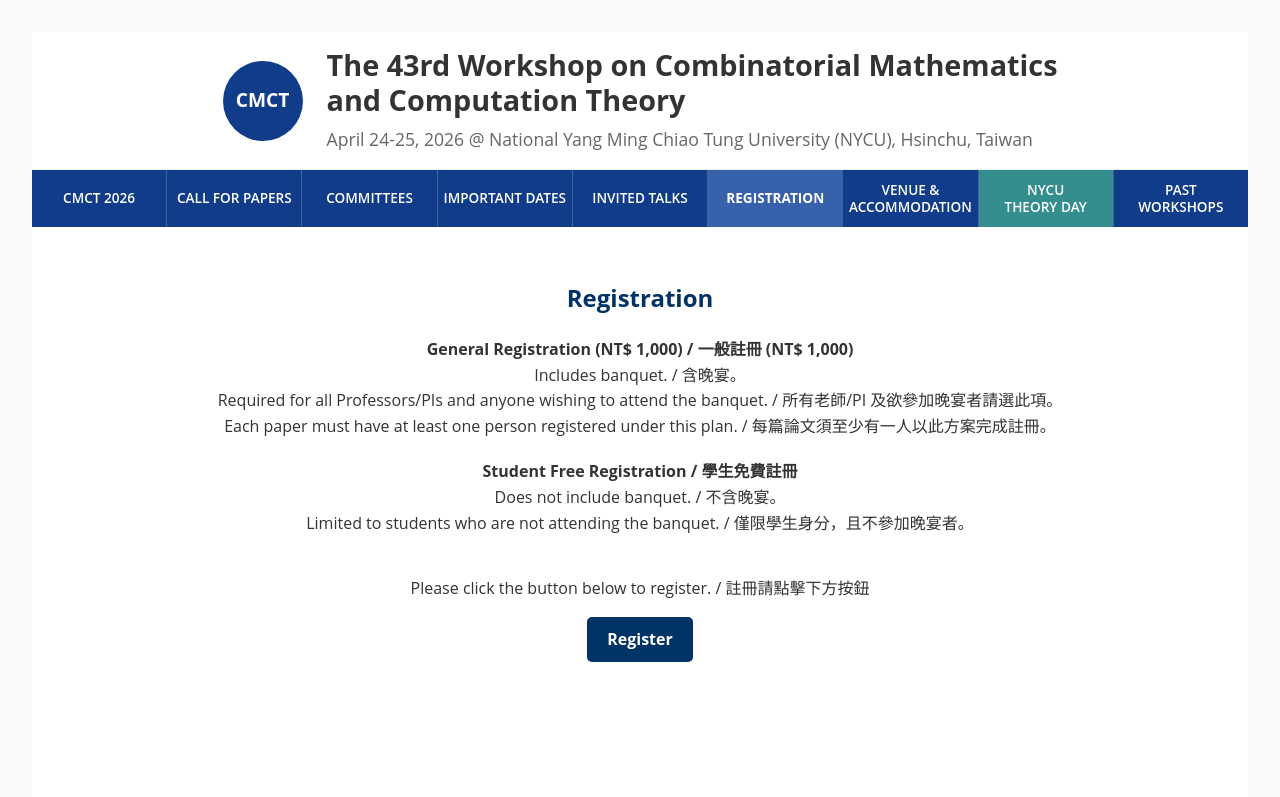
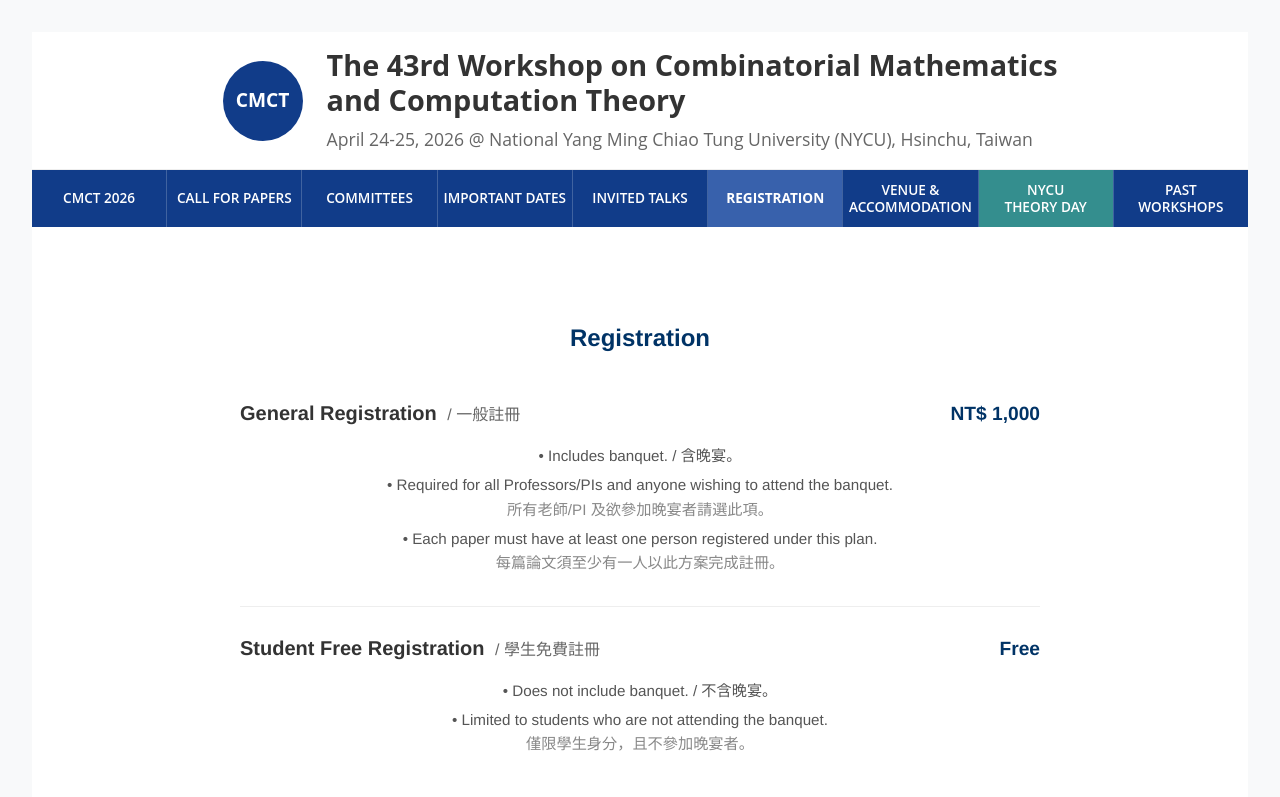
Before and after one commit to cmct-2026/cmct-2026.github.io, a React (Vite) app: page /#/registration in a window 1280 px wide. Shown: the top 797 px of the page. Built offline with nearby package versions, Linux system fonts and the light colour scheme.

Commit message:
[Update] registration page style

```diff
--- a/src/pages/Registration.jsx
+++ b/src/pages/Registration.jsx
@@ -1,23 +1,48 @@
 
 const Registration = () => {
     return (
-        <div>
-            <h2 style={{ color: '#003366' }}>Registration</h2>
-            <p>
-                <strong>General Registration (NT$ 1,000) / 一般註冊 (NT$ 1,000)</strong><br />
-                Includes banquet. / 含晚宴。<br />
-                Required for all Professors/PIs and anyone wishing to attend the banquet. / 所有老師/PI 及欲參加晚宴者請選此項。<br />
-                Each paper must have at least one person registered under this plan. / 每篇論文須至少有一人以此方案完成註冊。
-            </p>
+        <div style={{ maxWidth: '800px', margin: '0 auto', padding: '40px 20px', fontFamily: '"Helvetica Neue", Helvetica, Arial, sans-serif' }}>
+            <h2 style={{ color: '#003366', marginBottom: '40px' }}>Registration</h2>
 
-            <p style={{ marginTop: '20px' }}>
-                <strong>Student Free Registration / 學生免費註冊</strong><br />
-                Does not include banquet. / 不含晚宴。<br />
-                Limited to students who are not attending the banquet. / 僅限學生身分，且不參加晚宴者。
-            </p>
+            <div style={{ marginBottom: '50px' }}>
+                {/* General Registration */}
+                <div style={{
+                    borderBottom: '1px solid #eee',
+                    paddingBottom: '25px',
+                    marginBottom: '25px'
+                }}>
+                    <div style={{ display: 'flex', justifyContent: 'space-between', alignItems: 'baseline', flexWrap: 'wrap', gap: '10px' }}>
+                        <h3 style={{ margin: '0 0 10px 0', color: '#333', fontSize: '1.25rem' }}>
+                            General Registration <span style={{ fontWeight: 'normal', color: '#666', fontSize: '1rem', marginLeft: '5px' }}>/ 一般註冊</span>
+                        </h3>
+                        <span style={{ fontSize: '1.2rem', fontWeight: 'bold', color: '#003366' }}>NT$ 1,000</span>
+                    </div>
+                    <div style={{ color: '#555', lineHeight: '1.6', fontSize: '0.95rem' }}>
+                        <p style={{ margin: '5px 0' }}>• Includes banquet. / 含晚宴。</p>
+                        <p style={{ margin: '5px 0' }}>• Required for all Professors/PIs and anyone wishing to attend the banquet. <br /><span style={{ color: '#888' }}>所有老師/PI 及欲參加晚宴者請選此項。</span></p>
+                        <p style={{ margin: '5px 0' }}>• Each paper must have at least one person registered under this plan. <br /><span style={{ color: '#888' }}>每篇論文須至少有一人以此方案完成註冊。</span></p>
+                    </div>
+                </div>
 
-            <div style={{ textAlign: 'center', marginTop: '40px' }}>
-                <p style={{ marginBottom: '15px' }}>Please click the button below to register. / 註冊請點擊下方按鈕</p>
+                {/* Student Registration */}
+                <div style={{ paddingBottom: '25px', marginBottom: '25px' }}>
+                    <div style={{ display: 'flex', justifyContent: 'space-between', alignItems: 'baseline', flexWrap: 'wrap', gap: '10px' }}>
+                        <h3 style={{ margin: '0 0 10px 0', color: '#333', fontSize: '1.25rem' }}>
+                            Student Free Registration <span style={{ fontWeight: 'normal', color: '#666', fontSize: '1rem', marginLeft: '5px' }}>/ 學生免費註冊</span>
+                        </h3>
+                        <span style={{ fontSize: '1.2rem', fontWeight: 'bold', color: '#003366' }}>Free</span>
+                    </div>
+                    <div style={{ color: '#555', lineHeight: '1.6', fontSize: '0.95rem' }}>
+                        <p style={{ margin: '5px 0' }}>• Does not include banquet. / 不含晚宴。</p>
+                        <p style={{ margin: '5px 0' }}>• Limited to students who are not attending the banquet. <br /><span style={{ color: '#888' }}>僅限學生身分，且不參加晚宴者。</span></p>
+                    </div>
+                </div>
+            </div>
+
+            <div style={{ textAlign: 'center', marginTop: '60px', padding: '30px', backgroundColor: '#f9f9f9', borderRadius: '8px' }}>
+                <p style={{ marginBottom: '20px', color: '#444', fontWeight: '500' }}>
+                    Please click the button below to register. <span style={{ color: '#777', fontWeight: 'normal' }}>/ 註冊請點擊下方按鈕</span>
+                </p>
                 <a
                     href="https://docs.google.com/forms/d/e/1FAIpQLScvzMnD4cdjetbq1j-mFBUNKotCarY8_DlwYiULtoJEmTongA/viewform"
                     target="_blank"
@@ -25,18 +50,28 @@ const Registration = () => {
                     style={{
                         backgroundColor: '#003366',
                         color: 'white',
-                        padding: '10px 20px',
+                        padding: '12px 30px',
                         fontSize: '1rem',
                         textDecoration: 'none',
-                        borderRadius: '5px',
-                        fontWeight: 'bold',
-                        transition: 'background-color 0.3s',
-                        display: 'inline-block'
+                        borderRadius: '30px', // Pill shape
+                        fontWeight: '600',
+                        letterSpacing: '0.5px',
+                        transition: 'all 0.3s ease',
+                        display: 'inline-block',
+                        boxShadow: '0 4px 6px rgba(0, 51, 102, 0.2)'
                     }}
-                    onMouseOver={(e) => e.target.style.backgroundColor = '#002244'}
-                    onMouseOut={(e) => e.target.style.backgroundColor = '#003366'}
+                    onMouseOver={(e) => {
+                        e.target.style.backgroundColor = '#002244';
+                        e.target.style.transform = 'translateY(-2px)';
+                        e.target.style.boxShadow = '0 6px 12px rgba(0, 51, 102, 0.3)';
+                    }}
+                    onMouseOut={(e) => {
+                        e.target.style.backgroundColor = '#003366';
+                        e.target.style.transform = 'translateY(0)';
+                        e.target.style.boxShadow = '0 4px 6px rgba(0, 51, 102, 0.2)';
+                    }}
                 >
-                    Register
+                    Go to Registration Form
                 </a>
             </div>
         </div>
```
